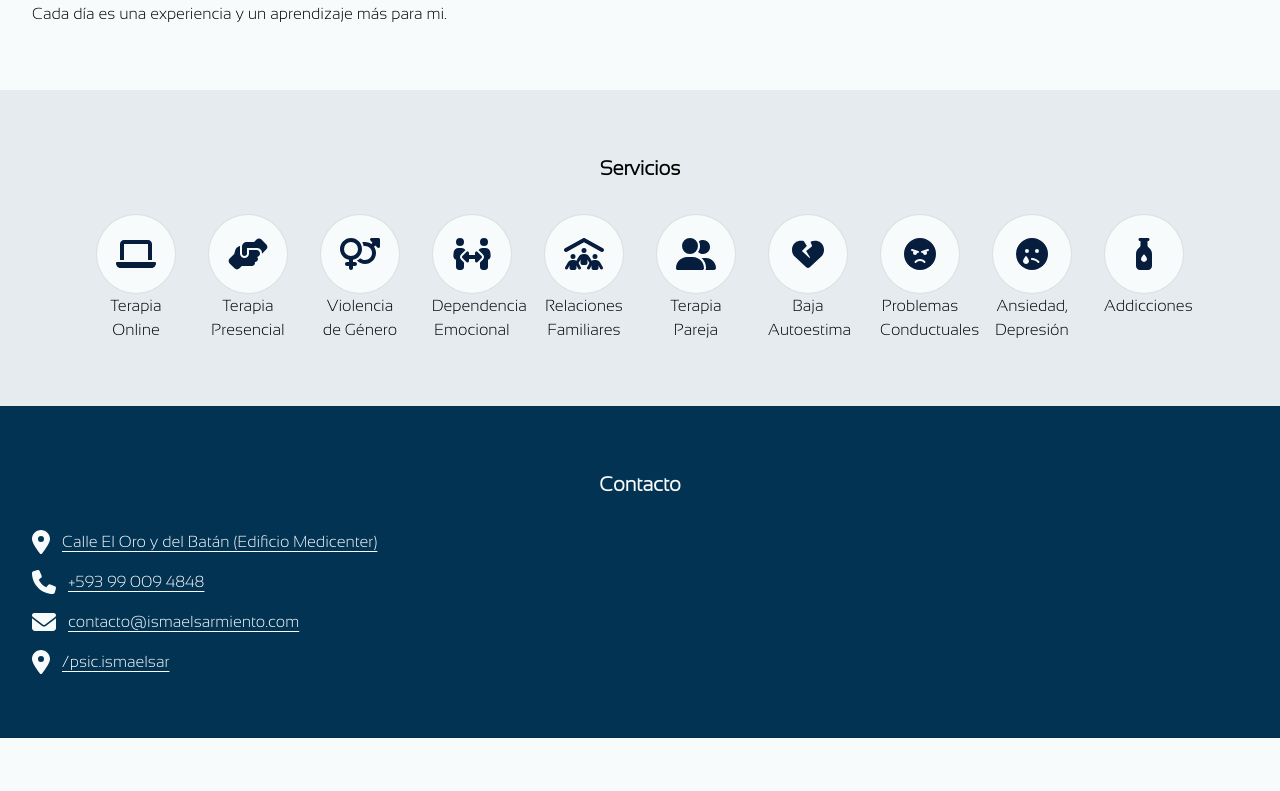
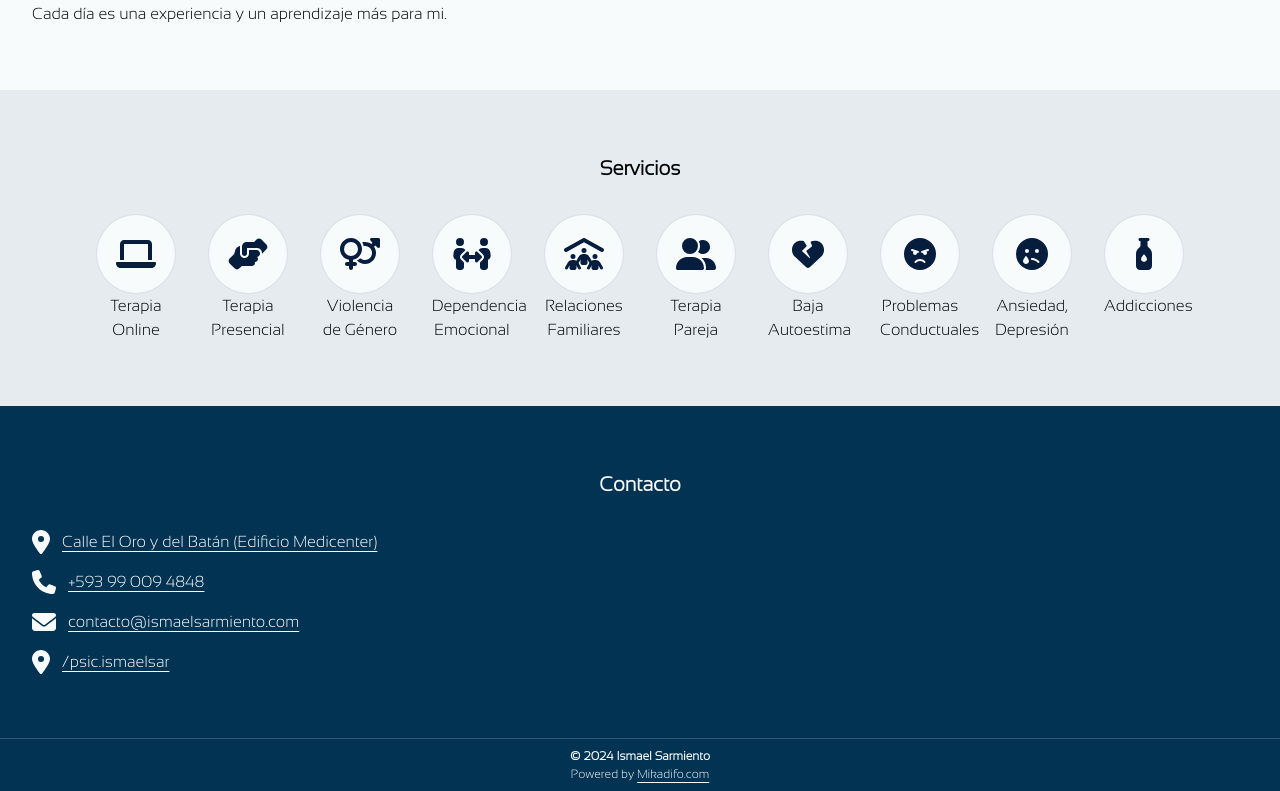
Before and after one commit to Mikadifo/ismaelsarmiento, a Next.js app: page / in a window 1280 px wide. Shown: the part 844-1635 px from the top of the page. Before the commit the page ends 1582 px from the top, so only its background shows below. Built offline with nearby package versions, Linux system fonts and the light colour scheme.

Commit message:
add: Footer section

```diff
--- /dev/null
+++ b/src/app/components/Footer.js
@@ -0,0 +1,16 @@
+const Footer = () => {
+  return (
+    <div className="bg-lightBlue border-t border-white18 px-8 py-2 text-white text-center text-[12px]">
+      <span className="font-bold mb-2">© 2024 Ismael Sarmiento</span>
+      <br />
+      <span>
+        Powered by{" "}
+        <a href="mikadifo.com" className="underline underline-offset-4">
+          Mikadifo.com
+        </a>
+      </span>
+    </div>
+  );
+};
+
+export default Footer;
--- a/src/app/globals.css
+++ b/src/app/globals.css
@@ -4,6 +4,7 @@
 
 :root {
   --white: #f8fbfc;
+  --white-18: rgba(248, 251, 252, 0.18);
   --dark-blue: #061d3d;
   --light-blue: #033353;
   --light-blue-8: rgba(3, 51, 83, 0.08);
--- a/src/app/page.js
+++ b/src/app/page.js
@@ -1,6 +1,7 @@
 import About from "./components/About";
 import CTA from "./components/CTA";
 import Contacto from "./components/Contacto";
+import Footer from "./components/Footer";
 import Navbar from "./components/Navbar";
 import Services from "./components/Services";
 import Tilt from "./components/Tilt";
@@ -14,6 +15,7 @@ const Home = () => {
       <About />
       <Services />
       <Contacto />
+      <Footer />
     </>
   );
 };
--- a/tailwind.config.mjs
+++ b/tailwind.config.mjs
@@ -9,6 +9,7 @@ export default {
     extend: {
       colors: {
         white: "var(--white)",
+        white18: "var(--white-18)",
         darkBlue: "var(--dark-blue)",
         lightBlue: "var(--light-blue)",
         lightBlue8: "var(--light-blue-8)",
```
